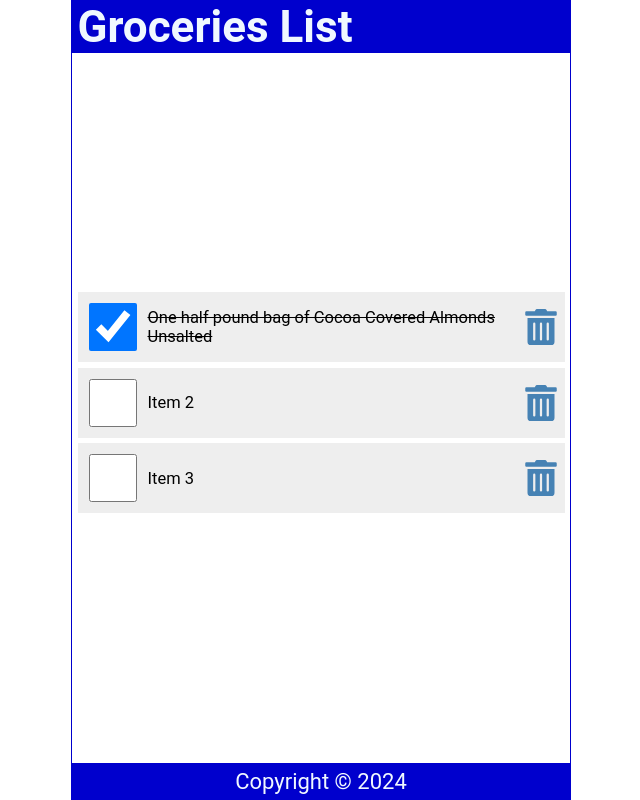
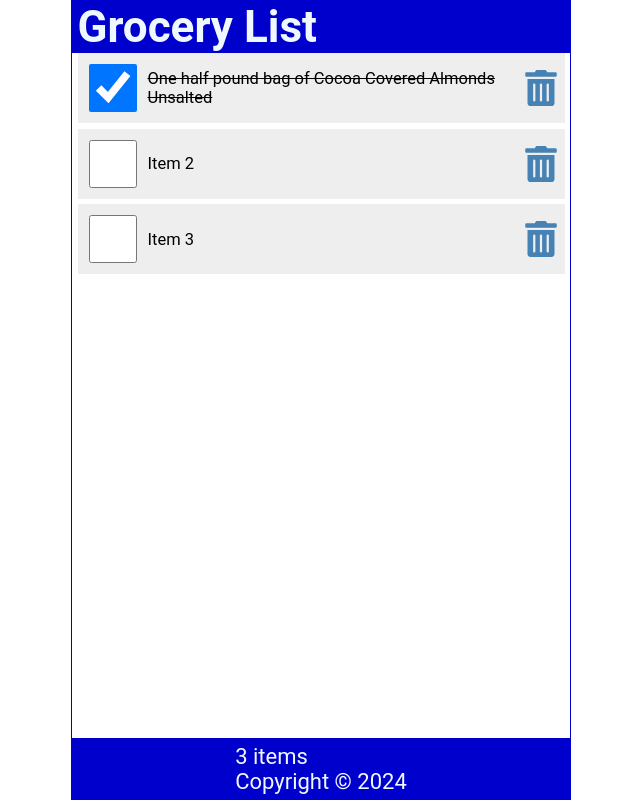
Before and after one commit to quietLearner/react-tutorials, a React (Create React App) app: page / in a window 1280 px wide. Shown: the whole page, without its empty margins (319-959 px from the left). Built offline with nearby package versions, Linux system fonts and the light colour scheme.

Commit message:
props and props drilling

```diff
--- a/src/App.js
+++ b/src/App.js
@@ -1,13 +1,54 @@
 import Header from "./Header";
 import Content from "./Content";
 import Footer from "./Footer";
+
+import { useState } from "react";
+
 function App() {
+  const [items, setItems] = useState([
+    {
+      id: 1,
+      checked: true,
+      item: "One half pound bag of Cocoa Covered Almonds Unsalted",
+    },
+    {
+      id: 2,
+      checked: false,
+      item: "Item 2",
+    },
+    {
+      id: 3,
+      checked: false,
+      item: "Item 3",
+    },
+  ]);
+
+  const handleCheck = (id) => {
+    const listItems = items.map(
+      (item) => (item.id === id ? { ...item, checked: !item.checked } : item) // this is spread operator, https://www.w3schools.com/react/react_es6_spread.asp
+    );
+
+    setItems(listItems);
+    localStorage.setItem("shoppinglist", JSON.stringify(listItems));
+  };
+
+  const handleDelete = (id) => {
+    const listItems = items.filter((item) => item.id !== id);
+
+    setItems(listItems);
+    localStorage.setItem("shoppinglist", JSON.stringify(listItems));
+  };
+
   // jsx
   return (
     <div className="App">
-      <Header />
-      <Content></Content>
-      <Footer />
+      <Header title="Grocery List" />
+      <Content
+        items={items}
+        handleCheck={handleCheck}
+        handleDelete={handleDelete}
+      ></Content>
+      <Footer length={items.length} />
     </div>
   );
 }
--- a/src/Content.js
+++ b/src/Content.js
@@ -1,81 +1,15 @@
-import { React, useState } from "react";
-import { FaTrashAlt } from "react-icons/fa";
+import { React } from "react";
+import ItemList from "./ItemList";
 
-const Content = () => {
-  //hook
-  const [items, setItems] = useState([
-    {
-      id: 1,
-      checked: true,
-      item: "One half pound bag of Cocoa Covered Almonds Unsalted",
-    },
-    {
-      id: 2,
-      checked: false,
-      item: "Item 2",
-    },
-    {
-      id: 3,
-      checked: false,
-      item: "Item 3",
-    },
-  ]);
-
-  // const handleCheck = (item) => {
-  //   // shadow copy
-  //   const listItems = [...items];
-  //   listItems.forEach((i) => {
-  //     if (i.id === item.id) {
-  //       i.checked = true;
-  //     } else {
-  //       i.checked = false;
-  //     }
-  //   });
-
-  //   setItems(listItems);
-  // };
-
-  const handleCheck = (id) => {
-    const listItems = items.map(
-      (item) => (item.id === id ? { ...item, checked: !item.checked } : item) // this is spread operator, https://www.w3schools.com/react/react_es6_spread.asp
-    );
-
-    setItems(listItems);
-    localStorage.setItem("shoppinglist", JSON.stringify(listItems));
-  };
-
-  const handleDelete = (id) => {
-    const listItems = items.filter((item) => item.id !== id);
-
-    setItems(listItems);
-    localStorage.setItem("shoppinglist", JSON.stringify(listItems));
-  };
-
+const Content = ({ items, handleCheck, handleDelete }) => {
   return (
     <main>
       {items.length ? (
-        <ul>
-          {items.map((item) => (
-            <li className="item" key={item.id}>
-              <input
-                type="checkbox"
-                checked={item.checked}
-                onChange={() => handleCheck(item.id)}
-              ></input>
-              <label
-                style={item.checked ? { textDecoration: "line-through" } : null}
-                onDoubleClick={() => handleCheck(item.id)}
-              >
-                {item.item}
-              </label>
-              <FaTrashAlt
-                role="button"
-                tabIndex={0}
-                onClick={() => handleDelete(item.id)}
-              ></FaTrashAlt>
-            </li>
-          ))}
-        </ul>
+        <ItemList
+          items={items}
+          handleCheck={handleCheck}
+          handleDelete={handleDelete}
+        ></ItemList>
       ) : (
         <p style={{ marginTop: "2rem" }}>No Items</p>
       )}
--- a/src/Footer.js
+++ b/src/Footer.js
@@ -1,9 +1,16 @@
 import React from "react";
 
-const Footer = () => {
+const Footer = ({ length }) => {
   const today = new Date();
 
-  return <footer>Copyright &copy; {today.getFullYear()}</footer>;
+  return (
+    <footer>
+      <p>
+        {length} {length === 1 ? "item" : "items"}
+      </p>
+      <p>Copyright &copy; {today.getFullYear()}</p>
+    </footer>
+  );
 };
 
 export default Footer;
--- a/src/Header.js
+++ b/src/Header.js
@@ -1,6 +1,6 @@
 import React from "react";
 
-const Header = () => {
+const Header = ({ title }) => {
   //inline css
   //   const headerStyle = {
   //     backgroundColor: "royalblue",
@@ -12,9 +12,13 @@ const Header = () => {
     // </header>
 
     <header>
-      <h1>Groceries List</h1>
+      <h1>{title}</h1>
     </header>
   );
 };
 
+Header.defaultProps = {
+  title: "List",
+};
+
 export default Header;
--- /dev/null
+++ b/src/ItemList.js
@@ -0,0 +1,19 @@
+import React from "react";
+import LineItem from "./LineItem";
+
+const ItemList = ({ items, handleCheck, handleDelete }) => {
+  return (
+    <ul>
+      {items.map((item) => (
+        <LineItem
+          key={item.id}
+          item={item}
+          handleCheck={handleCheck}
+          handleDelete={handleDelete}
+        ></LineItem>
+      ))}
+    </ul>
+  );
+};
+
+export default ItemList;
--- /dev/null
+++ b/src/LineItem.js
@@ -0,0 +1,28 @@
+import React from "react";
+import { FaTrashAlt } from "react-icons/fa";
+
+const LineItem = ({ item, handleCheck, handleDelete }) => {
+  return (
+    <li className="item" key={item.id}>
+      <input
+        type="checkbox"
+        checked={item.checked}
+        onChange={() => handleCheck(item.id)}
+      ></input>
+      <label
+        style={item.checked ? { textDecoration: "line-through" } : null}
+        onDoubleClick={() => handleCheck(item.id)}
+      >
+        {item.item}
+      </label>
+      <FaTrashAlt
+        role="button"
+        tabIndex={0}
+        onClick={() => handleDelete(item.id)}
+        aria-label={`Delete ${item.item}`} // what is aria-label??
+      ></FaTrashAlt>
+    </li>
+  );
+};
+
+export default LineItem;
--- a/src/index.css
+++ b/src/index.css
@@ -43,7 +43,7 @@ main {
   display: flex;
   flex-direction: column;
   flex-grow: 1;
-  justify-content: center;
+  justify-content: flex-start;
   align-items: center;
   overflow-y: auto;
 }
```
